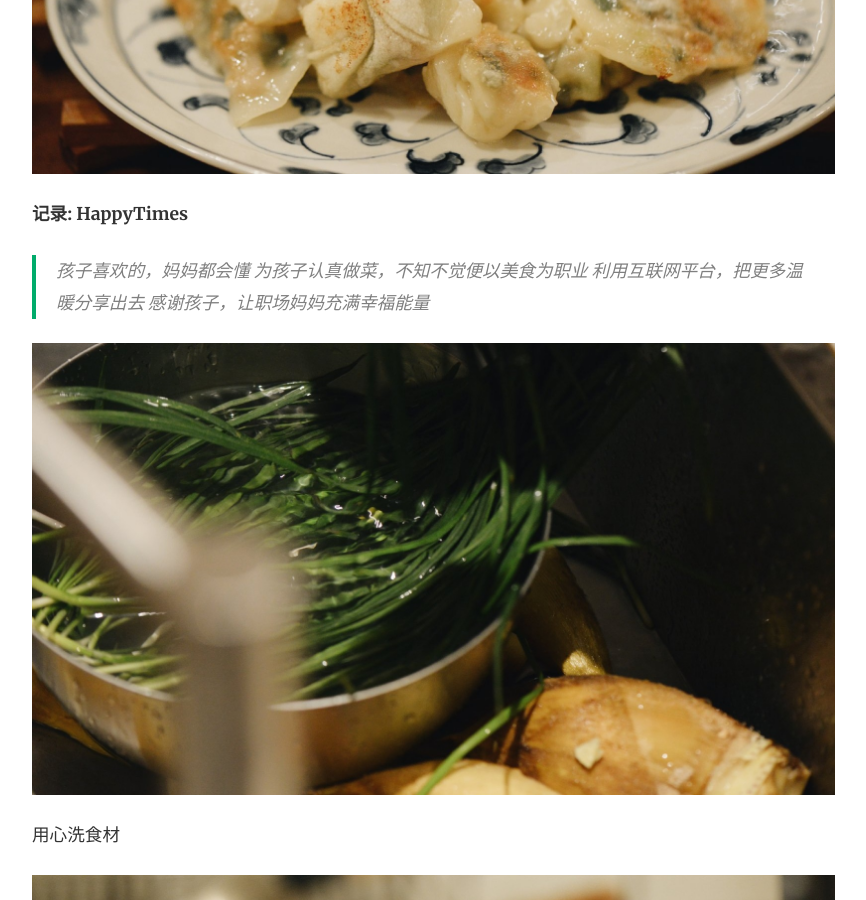
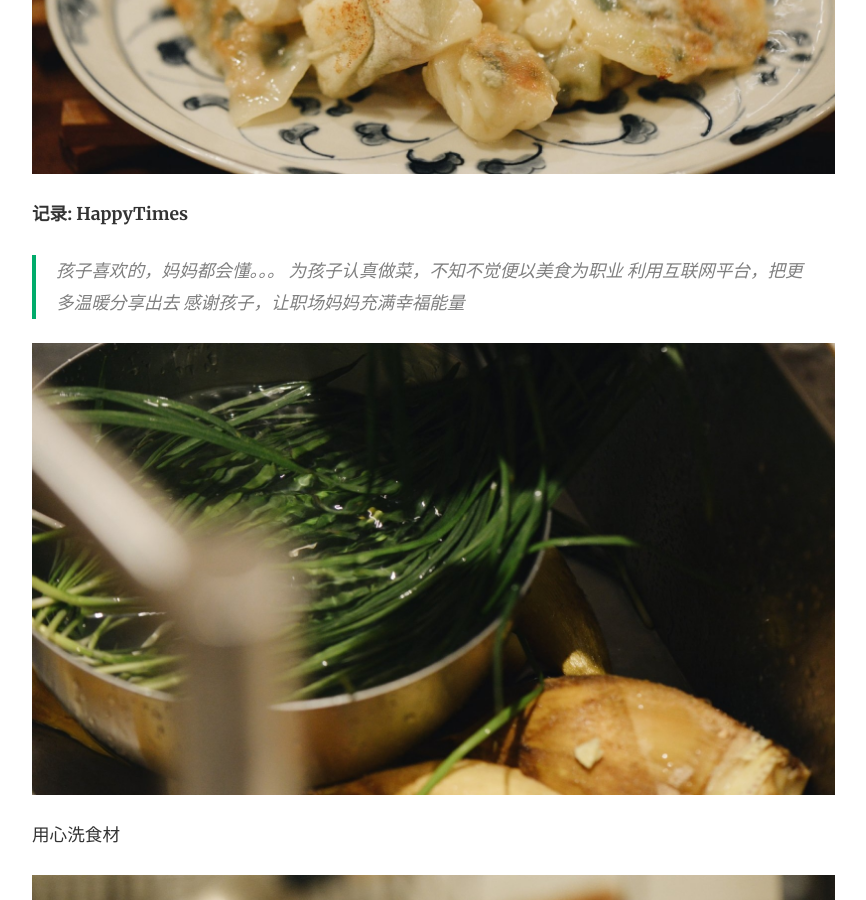
Before and after one commit to Newly6161/Happy-Times, a Jekyll site: the page built from _posts/2021-03-18-foods.md, in a window 1280 px wide and 900 px high, scrolled down 531 px. Shown: the whole window, without its empty margins (253-1119 px from the left). Built offline with Jekyll 4.4.1, drawn with Linux system fonts in a browser that asks for light colours; nearby versions of some CDN libraries.

Commit message:
增加符号

```diff
--- a/_posts/2021-03-18-foods.md
+++ b/_posts/2021-03-18-foods.md
@@ -7,7 +7,7 @@ featured: true
 
 **记录:** **HappyTimes**
 
-> 孩子喜欢的，妈妈都会懂
+> 孩子喜欢的，妈妈都会懂。。。
 > 为孩子认真做菜，不知不觉便以美食为职业
 > 利用互联网平台，把更多温暖分享出去
 > 感谢孩子，让职场妈妈充满幸福能量
```
